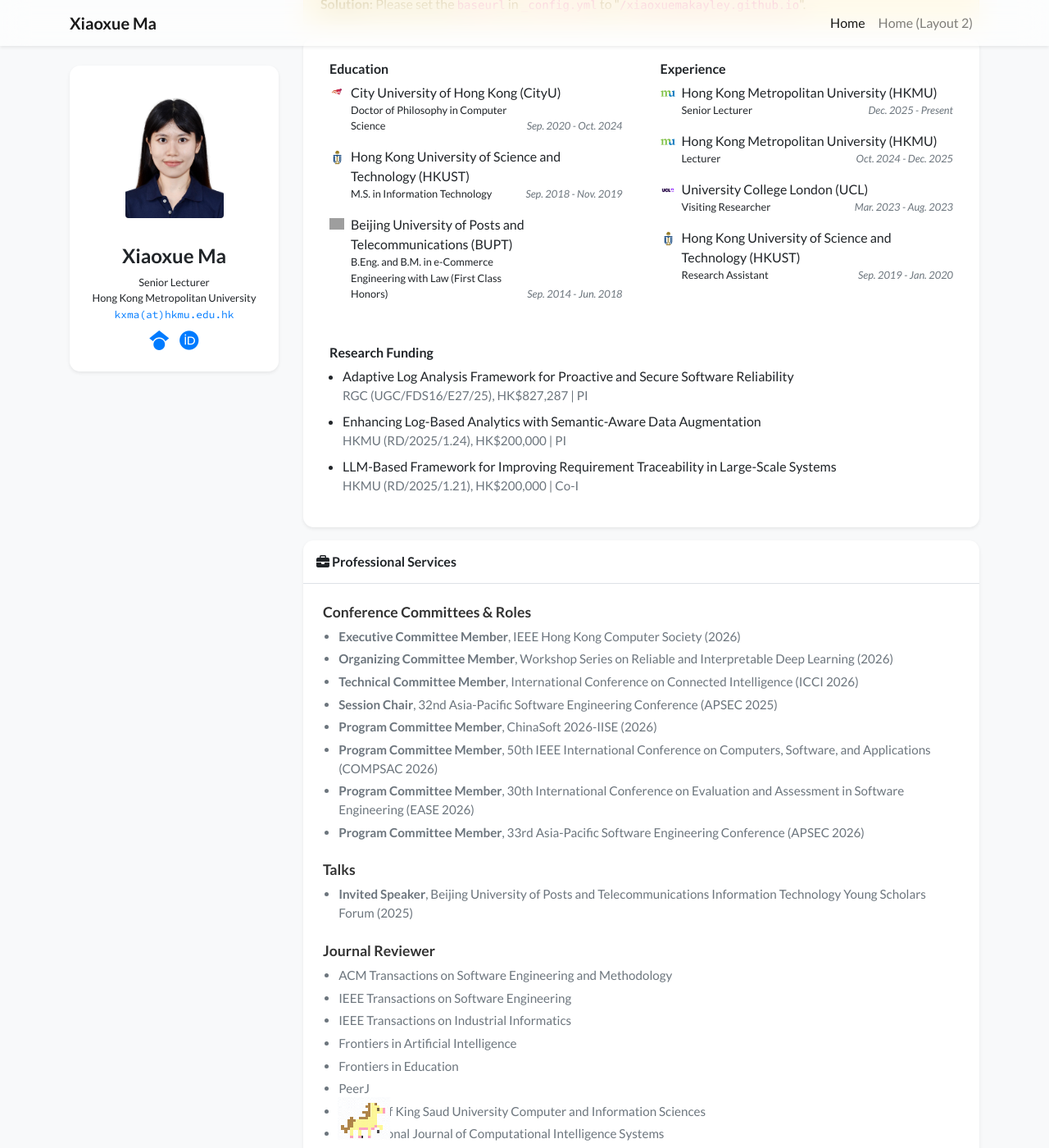
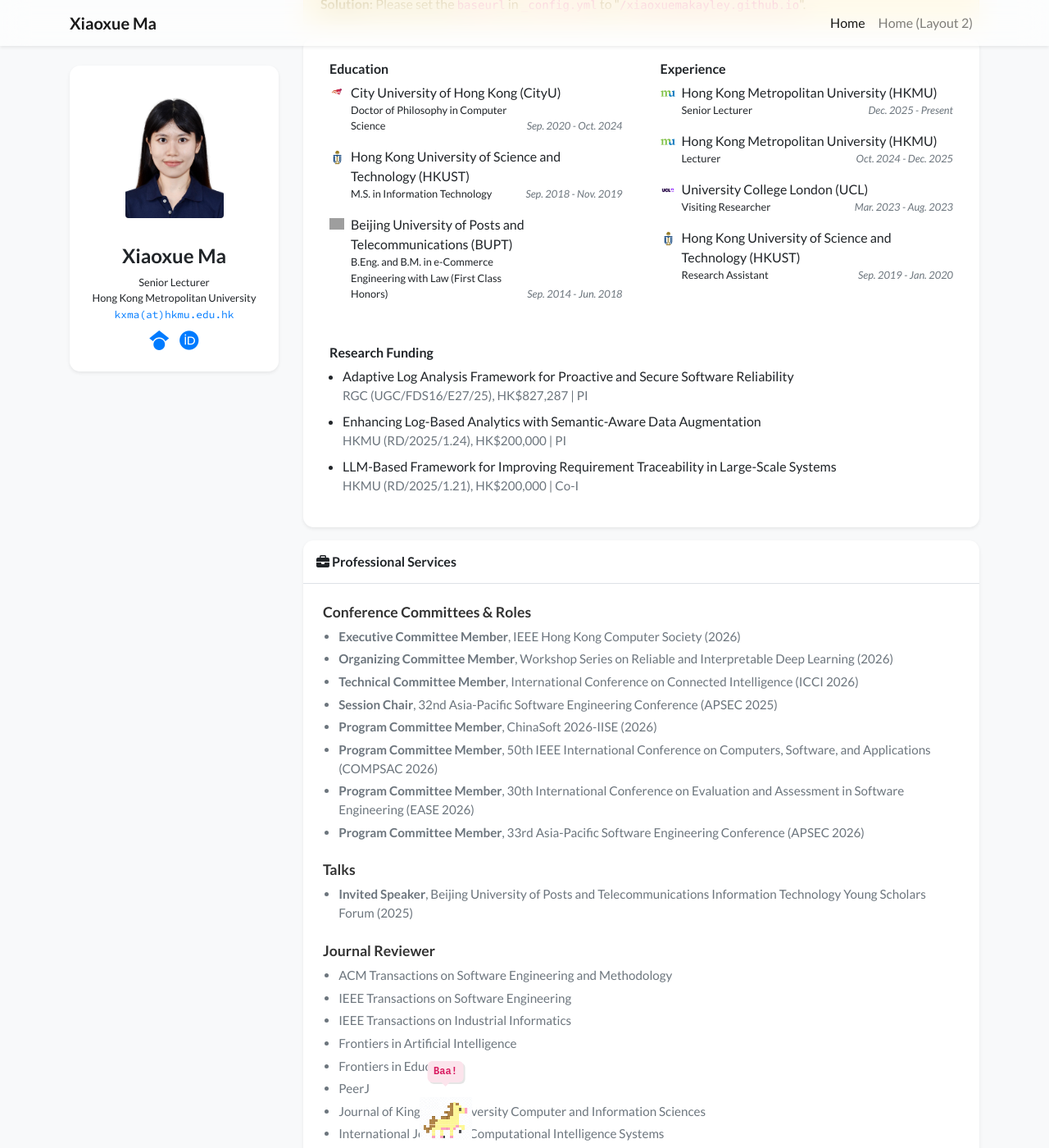
Before and after one commit to xiaoxuemakayley/xiaoxuemakayley.github.io, a Jekyll site: the page built from index.html, in a window 1280 px wide and 1400 px high, scrolled down 534 px. Shown: the whole window at 82% size. Built offline with Jekyll 4.4.1, drawn with Linux system fonts in a browser that asks for light colours; nearby versions of some CDN libraries; a style sheet for code colours, icons or effects is not loaded; grey boxes are pictures that could not be loaded.

Commit message:
Update index.html

```diff
--- a/index.html
+++ b/index.html
@@ -5,16 +5,53 @@
 ---
 
 <style>
-  /* 只横着跑的小马样式 */
+  /* ================= 小马专用样式 ================= */
+  #llama-container {
+    position: fixed;
+    bottom: 10px; /* 贴着屏幕底部跑 */
+    z-index: 9999;
+    pointer-events: none; /* 鼠标穿透，不会挡住你点击网页链接 */
+  }
+
   #wandering-llama {
-    position: fixed;
     width: 64px;
     image-rendering: pixelated; /* 保持像素锐利 */
-    z-index: 9999;
-    pointer-events: none; /* 鼠标穿透，不挡点击 */
-    /* 固定在屏幕最底部（距离底部 10px） */
-    bottom: 10px;
-    left: -100px;
+    display: block;
+    /* 使用 transition 让转身看起来更平滑 */
+    transition: transform 0.2s ease-in-out;
+  }
+
+  /* 粉色气泡的样式 */
+  .llama-bubble {
+    position: absolute;
+    bottom: 70px; /* 把小气泡顶到小马头上 */
+    left: 50%;
+    transform: translateX(-50%);
+    background: #fce4ec; /* 粉色背景 */
+    color: #d81b60; /* 深粉色文字 */
+    padding: 4px 8px;
+    font-size: 12px;
+    border-radius: 6px;
+    white-space: nowrap;
+    font-family: monospace, sans-serif;
+    font-weight: bold;
+    box-shadow: 2px 2px 0px rgba(0,0,0,0.1);
+
+    /* 默认隐藏，等 JS 触发时显示 */
+    opacity: 0;
+    transition: opacity 0.3s;
+  }
+
+  /* 气泡底下的小尖尖（指向小马） */
+  .llama-bubble::after {
+    content: '';
+    position: absolute;
+    top: 100%;
+    left: 50%;
+    margin-left: -5px;
+    border-width: 5px;
+    border-style: solid;
+    border-color: #fce4ec transparent transparent transparent;
   }
 </style>
 
@@ -52,41 +89,76 @@
     </div>
 </div>
 
-<!-- ================= 小马横向漫步引擎 (JS) ================= -->
+<!-- ================= 小马漫步与气泡引擎 (JS) ================= -->
 <script>
   document.addEventListener("DOMContentLoaded", function() {
+    const container = document.createElement('div');
+    container.id = 'llama-container';
+
+    const bubble = document.createElement('div');
+    bubble.className = 'llama-bubble';
+
     const llama = document.createElement('img');
     llama.id = 'wandering-llama';
-    // ⚠️ 请确保这里的路径正确！
+    // ⚠️【注意】请确保你的图片路径是这个
     llama.src = '/assets/images/horse.png';
-    document.body.appendChild(llama);
 
-    let x = 0;
-    let speed = 1.2; // 修改这个数字可以改变小马的速度
+    container.appendChild(bubble);
+    container.appendChild(llama);
+    document.body.appendChild(container);
+
+    // 运动参数
+    let x = -100; // 初始位置在屏幕外左侧
+    let speed = 1.5; // 移动速度
     const llamaWidth = 64;
+    let lastTime = 0;
 
-    function moveLlama() {
-      // 获取浏览器窗口宽度
+    const messages = ["Baa!", "Cite more papers!", "Need funding!", "Reviewer 2 is here.", "Coffee time?"];
+
+    function moveLlama(timestamp) {
       const maxX = window.innerWidth - llamaWidth;
 
-      // 每次向右移动
+      // 根据速度移动位置
       x += speed;
 
-      // 如果走出了右边界，就瞬间回到左侧重新走
-      // （或者让它往回走：if (x > maxX) speed = -speed; ）
-      if (x > maxX) {
-          x = -llamaWidth; // 从最左侧外面重新出现
+      // ================= 核心反弹逻辑 =================
+      if (x >= maxX) {
+          // 撞到右墙了
+          x = maxX; // 贴紧右边
+          speed = -Math.abs(speed); // 速度变成负数（向左走）
+          // 不翻转图片（假设原图朝右）
+          llama.style.transform = 'scaleX(1)';
+
+      } else if (x <= 0) {
+          // 撞到左墙了
+          x = 0; // 贴紧左边
+          speed = Math.abs(speed); // 速度变成正数（向右走）
+          // 翻转图片（因为原图朝右，向左走需要翻转）
+          llama.style.transform = 'scaleX(-1)';
       }
-
-      // 如果你的小马图片本来是朝左的，现在向右走，我们就把它水平翻转
-      llama.style.transform = 'scaleX(-1)';
+      // ================================================
 
       // 更新位置
-      llama.style.left = x + 'px';
+      container.style.left = x + 'px';
+
+      // 随机说话逻辑
+      if (timestamp - lastTime > 4000) {
+          if (Math.random() > 0.4) { // 60% 概率说话
+              const randomMsg = messages[Math.floor(Math.random() * messages.length)];
+              bubble.textContent = randomMsg;
+              bubble.style.opacity = '1';
+
+              setTimeout(() => {
+                  bubble.style.opacity = '0';
+              }, 2000);
+          }
+          lastTime = timestamp;
+      }
 
       requestAnimationFrame(moveLlama);
     }
 
-    moveLlama();
+    // 启动动画
+    requestAnimationFrame(moveLlama);
   });
 </script>
```
